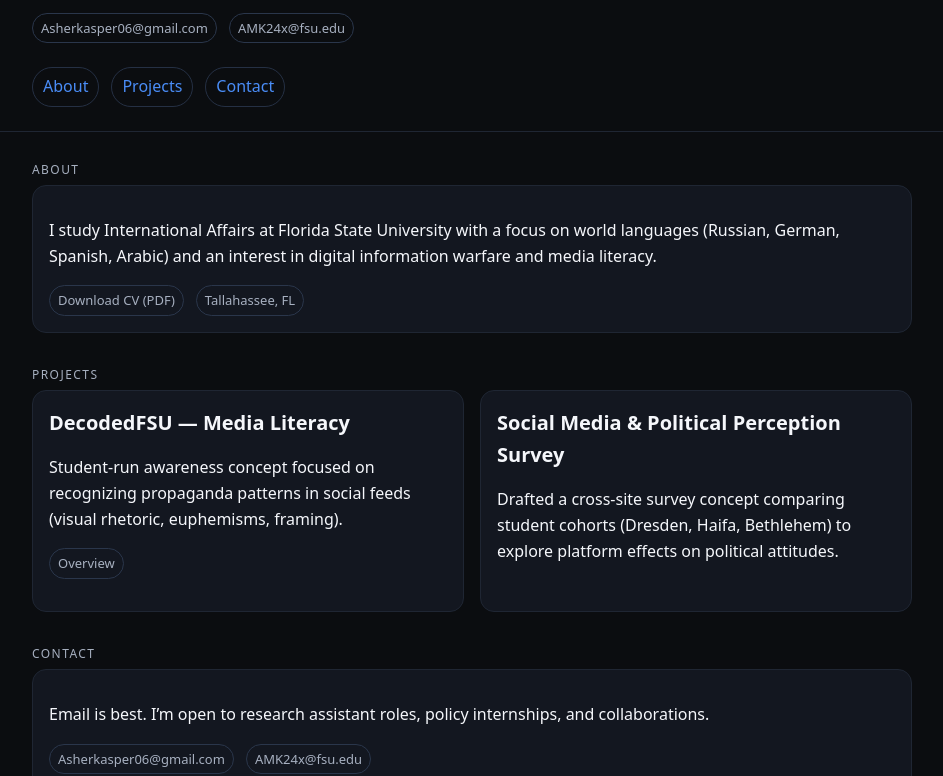
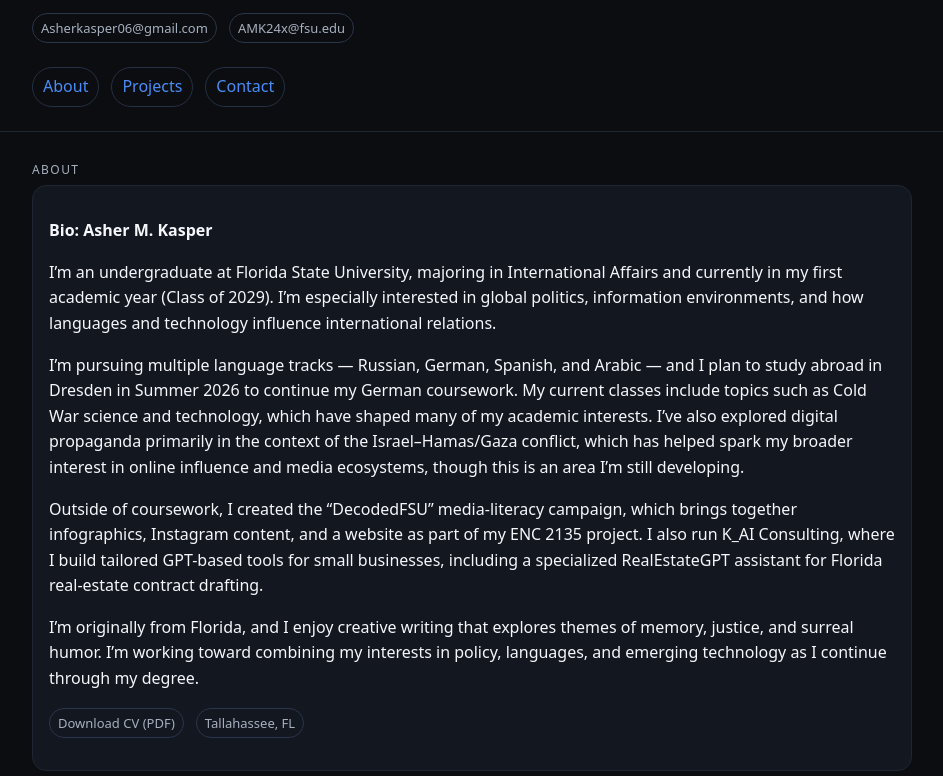
Before and after one commit to asherkasper06-lgtm/AsherKasper06-igtm.github.io, a plain HTML site: page index.html in a window 1280 px wide. Shown: the part 176-952 px from the top of the page, without its empty margins (168-1111 px from the left). Drawn offline with Linux system fonts and the light colour scheme.

Commit message:
Update index.html

```diff
--- a/index.html
+++ b/index.html
@@ -68,19 +68,34 @@
   </header>
 
   <main>
+
+    <!-- ABOUT SECTION -->
     <section id="about">
       <div class="kicker">About</div>
       <div class="card">
-        <p>I study International Affairs at Florida State University with a focus on world languages (Russian, German, Spanish, Arabic) and an interest in digital information warfare and media literacy.</p>
-        <p class="row" style="margin:0">
+
+        <p><strong>Bio: Asher M. Kasper</strong></p>
+
+        <p>I’m an undergraduate at Florida State University, majoring in International Affairs and currently in my first academic year (Class of 2029). I’m especially interested in global politics, information environments, and how languages and technology influence international relations.</p>
+
+        <p>I’m pursuing multiple language tracks — Russian, German, Spanish, and Arabic — and I plan to study abroad in Dresden in Summer 2026 to continue my German coursework. My current classes include topics such as Cold War science and technology, which have shaped many of my academic interests. I’ve also explored digital propaganda primarily in the context of the Israel–Hamas/Gaza conflict, which has helped spark my broader interest in online influence and media ecosystems, though this is an area I’m still developing.</p>
+
+        <p>Outside of coursework, I created the “DecodedFSU” media-literacy campaign, which brings together infographics, Instagram content, and a website as part of my ENC 2135 project. I also run K_AI Consulting, where I build tailored GPT-based tools for small businesses, including a specialized RealEstateGPT assistant for Florida real-estate contract drafting.</p>
+
+        <p>I’m originally from Florida, and I enjoy creative writing that explores themes of memory, justice, and surreal humor. I’m working toward combining my interests in policy, languages, and emerging technology as I continue through my degree.</p>
+
+        <p class="row" style="margin-top:16px">
           <a class="pill" href="/resume.pdf" target="_blank" rel="noopener">Download CV (PDF)</a>
           <span class="pill">Tallahassee, FL</span>
         </p>
+
       </div>
     </section>
 
+    <!-- PROJECTS -->
     <section id="projects">
       <div class="kicker">Projects</div>
+
       <div class="grid">
 
         <article class="card">
@@ -101,6 +116,7 @@
       </div>
     </section>
 
+    <!-- CONTACT -->
     <section id="contact">
       <div class="kicker">Contact</div>
       <div class="card">
@@ -111,6 +127,7 @@
         </p>
       </div>
     </section>
+
   </main>
 
   <footer>
@@ -120,5 +137,6 @@
   <script>
     document.getElementById('year').textContent = new Date().getFullYear();
   </script>
+
 </body>
 </html>
```
